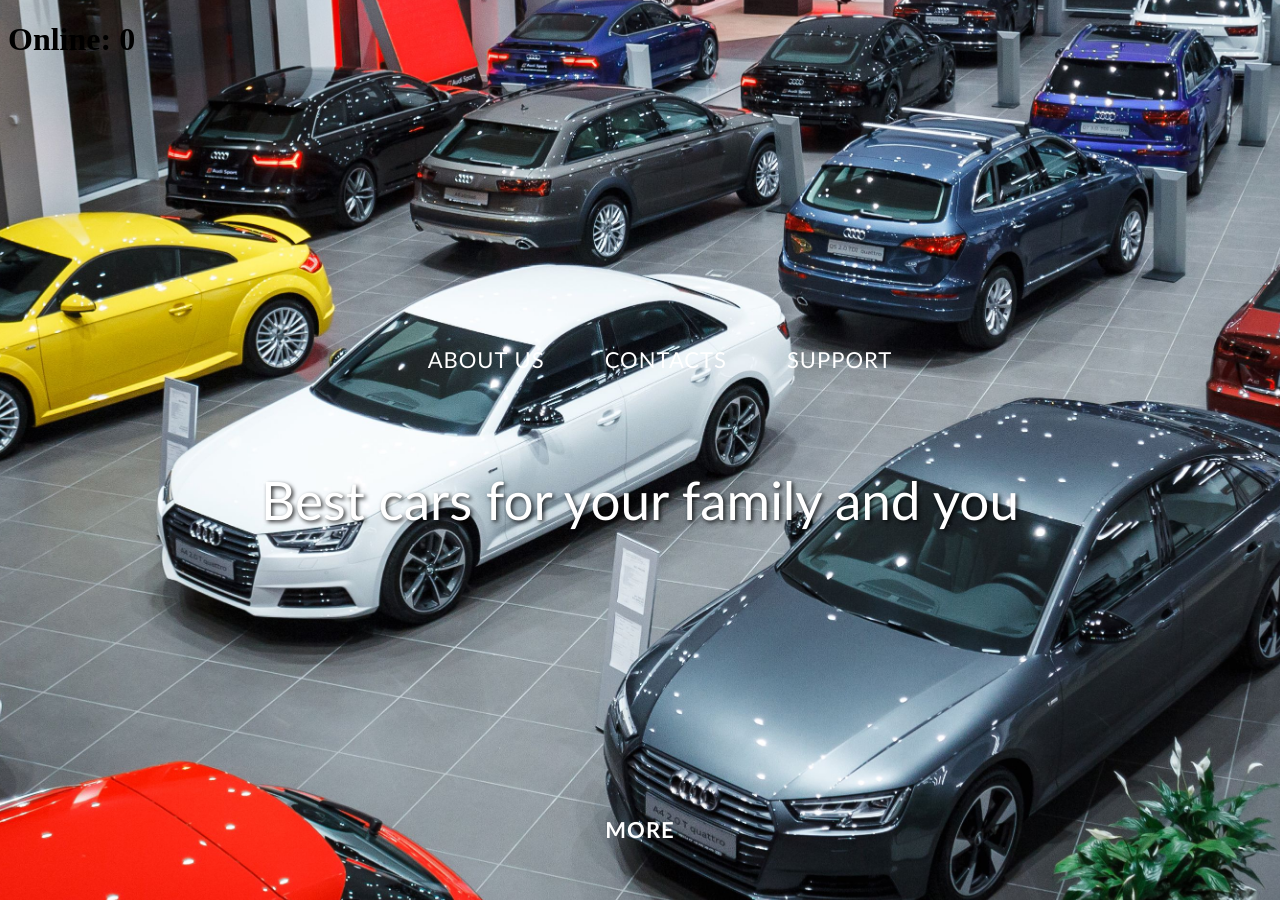
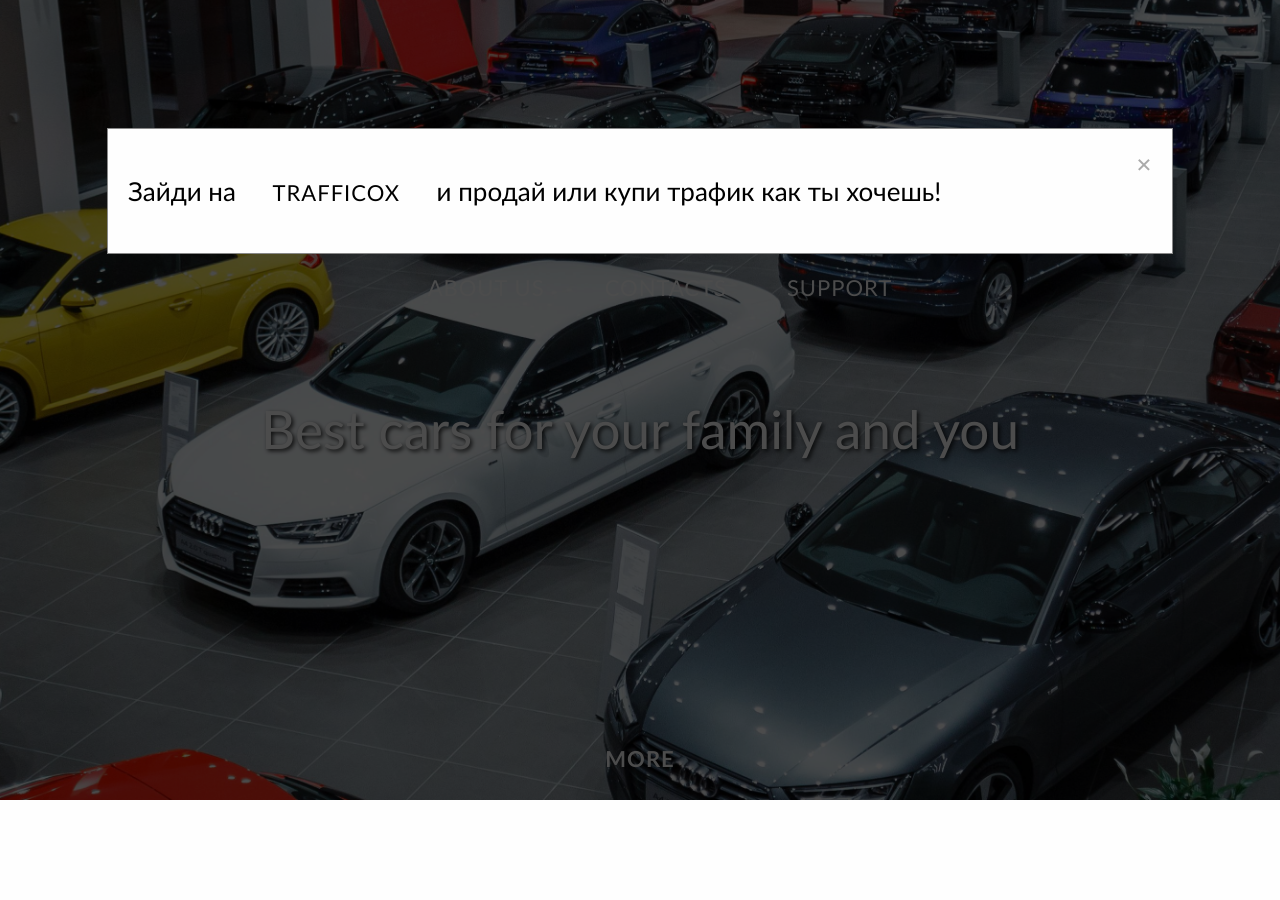
Before and after one commit to MillCars/MillCars.github.io, a PHP site: page / in a window 1280 px wide. After the commit the page ends 800 px from the top, so only its background shows below. Run offline with PHP 8.4, Linux system fonts and the light colour scheme; some libraries are stand-ins or nearby versions.

Commit message:
Add files via upload

```diff
--- a/index.html
+++ b/index.html
@@ -5,20 +5,8 @@
     <meta name="viewport" content="width=device-width, initial-scale=1.0">
     <title>CARS</title>
     <link rel="stylesheet" href="style.css">
-    <link rel="stylesheet" href="server.js">
 </head>
 <body>
-    <h1 class="userss">Online: <span id="userCount">0</span></h1>
-
-  <script src="https://cdnjs.cloudflare.com/ajax/libs/socket.io/4.1.2/socket.io.js"></script>
-  <script>
-    const socket = io();
-
-    socket.on('updateUsers', (count) => {
-      document.getElementById('userCount').innerText = count;
-    });
-  </script>
-
     <div class="text1">
         <p>Best cars for your family and you</p>
     </div>
@@ -37,4 +25,14 @@
        <li type="button"><a href="support.html">Support</a></li>
     </ul>
 
+
+ <div class="modal" id="adModal">
+    <div class="modal-content">
+      <span class="close" onclick="closeModal()">&times;</span>
+      <p class="text7">Зайди на <a class="traffic" href="https://www.trafficox.com/">trafficox</a> и продай или купи трафик как ты хочешь!</p>
+    </div>
+  </div>
+
+  <script src="script.js"></script>
+
 </html>
--- /dev/null
+++ b/script.js
@@ -0,0 +1,14 @@
+// Открывает модальное окно при загрузке страницы
+window.onload = function () {
+    openModal();
+  };
+
+  // Показывает модальное окно
+  function openModal() {
+    document.getElementById('adModal').style.display = 'block';
+  }
+
+  // Закрывает модальное окно
+  function closeModal() {
+    document.getElementById('adModal').style.display = 'none';
+  }
--- a/style.css
+++ b/style.css
@@ -156,3 +156,57 @@
     body {
         height: 100vh;
     }
+
+
+
+.modal {
+    display: none;
+    position: fixed;
+    z-index: 1;
+    left: 0;
+    top: 0;
+    width: 100%;
+    height: 100%;
+    overflow: auto;
+    background-color: rgba(0, 0, 0, 0.7);
+  }
+
+  .modal-content {
+    background-color: #fefefe;
+    margin: 10% auto;
+    padding: 20px;
+    border: 1px solid #888;
+    width: 80%;
+  }
+
+  .close {
+    color: #aaa;
+    float: right;
+    font-size: 28px;
+    font-weight: bold;
+  }
+
+  .close:hover,
+  .close:focus {
+    color: black;
+    text-decoration: none;
+    cursor: pointer;
+  }
+
+
+
+  .text7{
+    font-family: 'Gill Sans', 'Gill Sans MT', Calibri, 'Trebuchet MS', sans-serif;
+    font-size: 26px;
+
+  }
+
+
+
+
+
+  .traffic{
+    color: rgb(0, 0, 0);
+    font-family: 'Gill Sans', 'Gill Sans MT', Calibri, 'Trebuchet MS', sans-serif;
+
+  }
```
